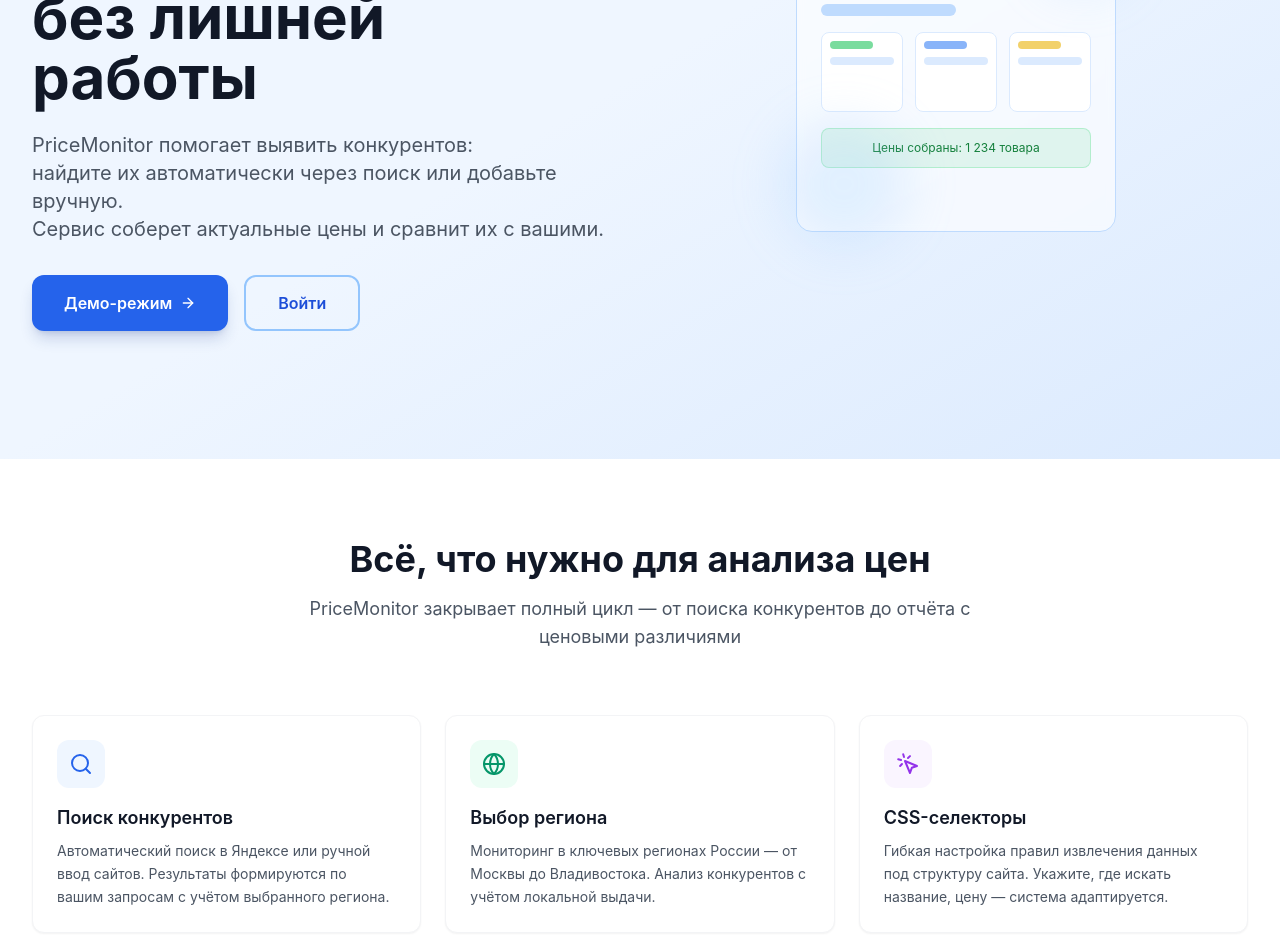
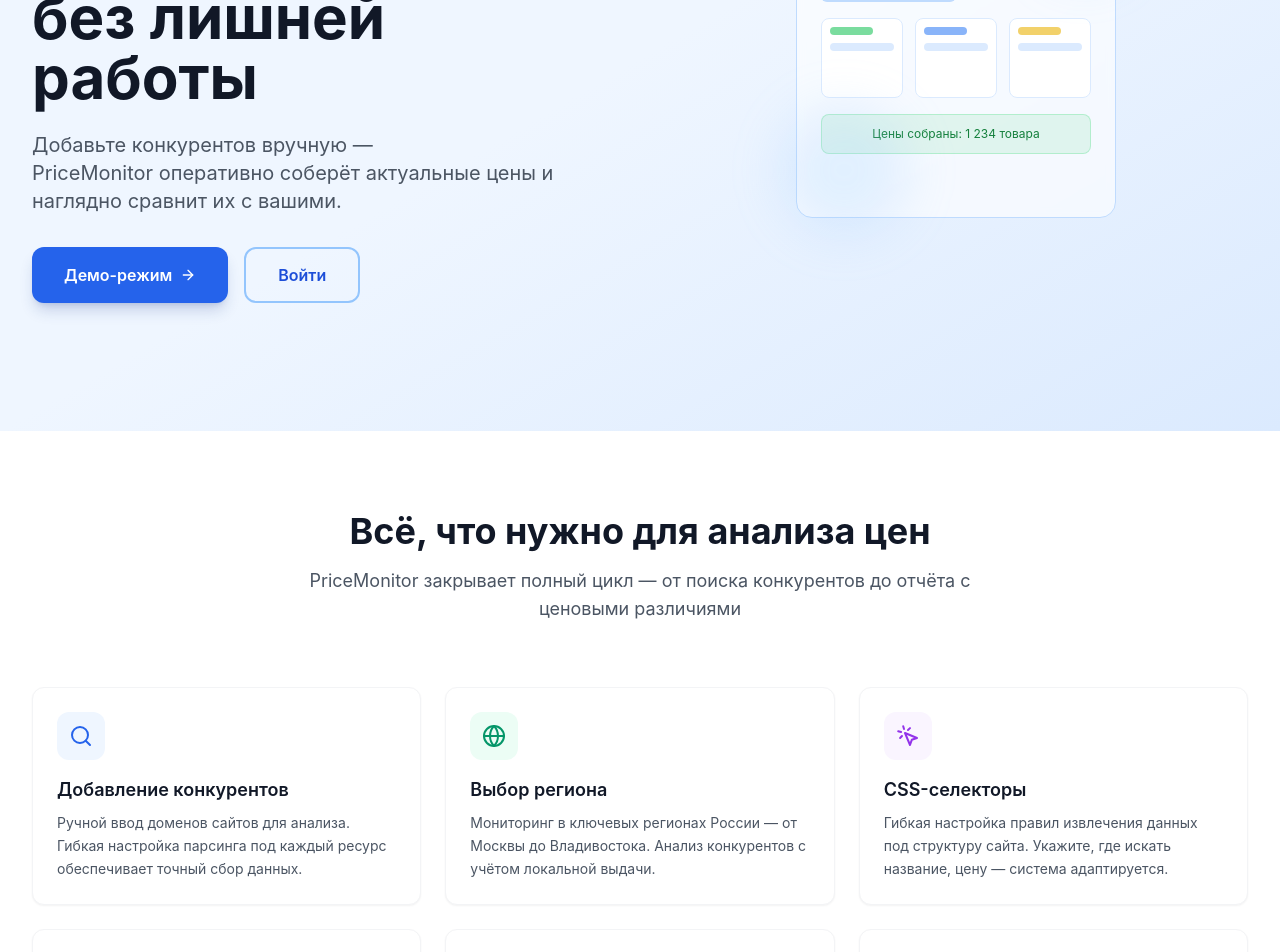
Before and after one commit to sjj696pjyw-ai/test, a React (Vite) app in the folder Price-monitor-develop 3/price-monitor/frontend/: page / in a window 1280 px wide. Shown: the part 380-1332 px from the top of the page. Built offline with nearby package versions, Linux system fonts and the light colour scheme.

Commit message:
remove autoanalytics

```diff
--- a/Price-monitor-develop 3/price-monitor/frontend/src/pages/Home.jsx
+++ b/Price-monitor-develop 3/price-monitor/frontend/src/pages/Home.jsx
@@ -32,8 +32,8 @@
                 <span className="text-primary-600 dark:text-primary-300"> конкурентов</span> без лишней работы
               </h1>
               <p className="text-lg sm:text-xl text-gray-600 dark:text-primary-100 mb-8 max-w-2xl leading-relaxed">
-                PriceMonitor помогает выявить конкурентов:<br />найдите их автоматически через поиск
-                или добавьте вручную.<br />Сервис соберет актуальные цены и сравнит их с вашими.
+                Добавьте конкурентов вручную — <br />
+                PriceMonitor оперативно соберёт актуальные цены и наглядно сравнит их с вашими.
               </p>
               <div className="flex flex-col sm:flex-row gap-4">
                 {!user && (
@@ -102,8 +102,8 @@
             {[
               {
                 icon: Search,
-                title: 'Поиск конкурентов',
-                desc: 'Автоматический поиск в Яндексе или ручной ввод сайтов. Результаты формируются по вашим запросам с учётом выбранного региона.',
+                title: 'Добавление конкурентов',
+                desc: 'Ручной ввод доменов сайтов для анализа. Гибкая настройка парсинга под каждый ресурс обеспечивает точный сбор данных.',
                 color: 'text-blue-600 dark:text-blue-400',
                 bg: 'bg-blue-50 dark:bg-blue-900/20'
               },
```
